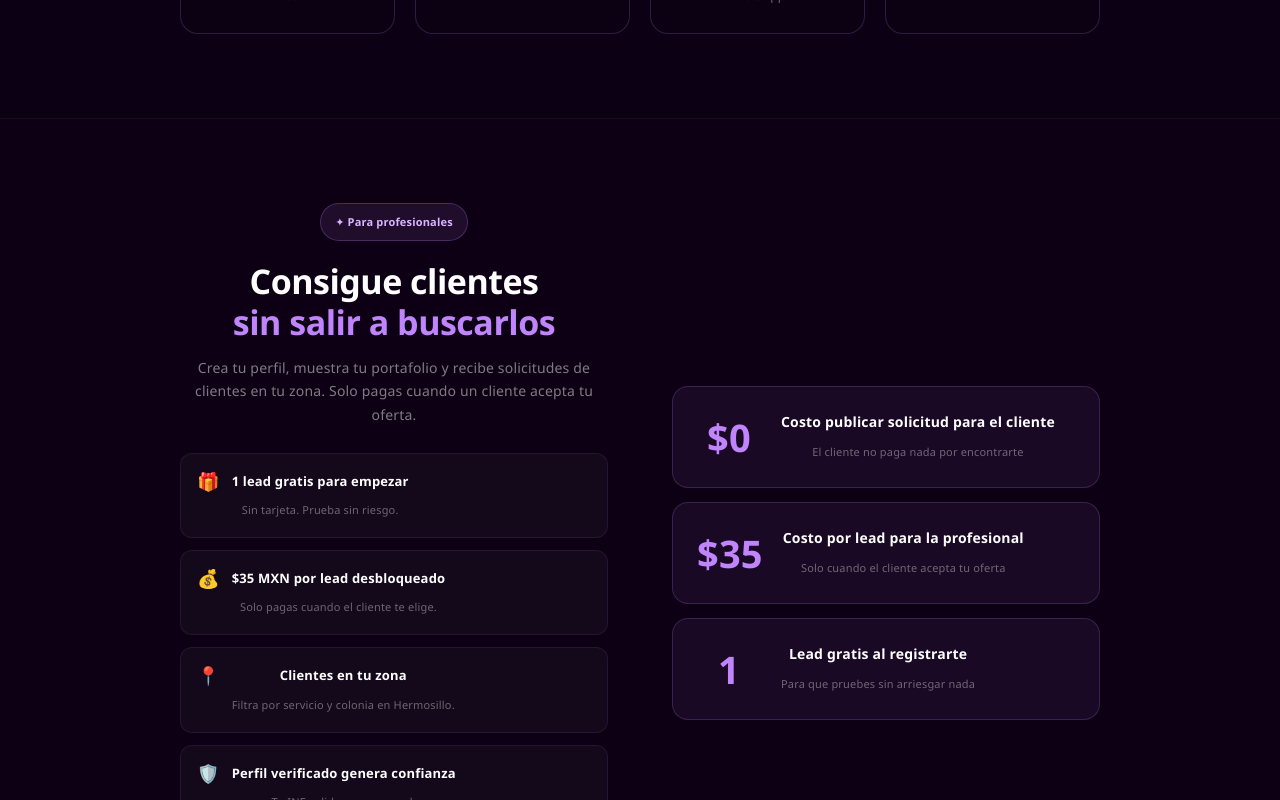
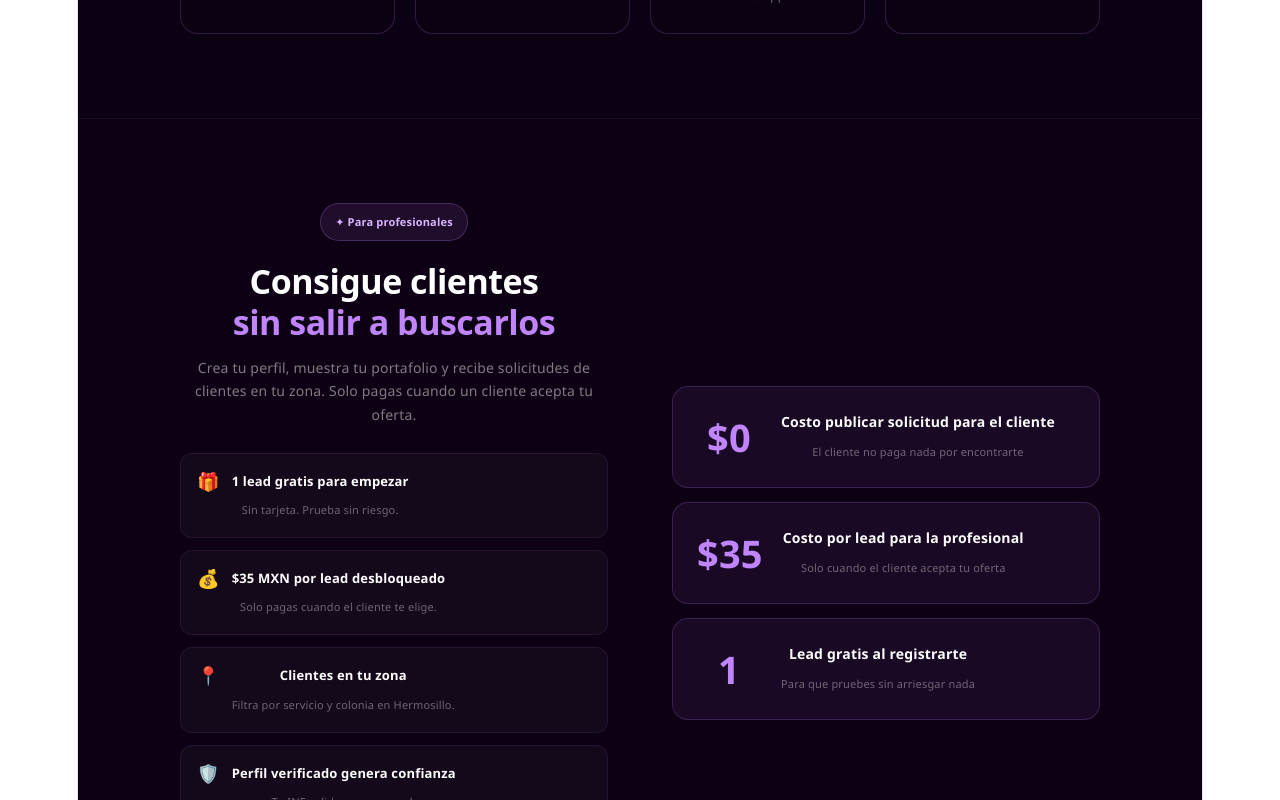
Before and after one commit to jgnurniu/bellason, a React (Vite) app: page / in a window 1280 px wide. Shown: the part 2000-2800 px from the top of the page. Built offline with nearby package versions, Linux system fonts and the light colour scheme.

Commit message:
Update index.css

```diff
--- a/src/index.css
+++ b/src/index.css
@@ -1,21 +1,23 @@
 :root {
-  --text: rgba(255, 255, 255, 0.55);
-  --text-h: #ffffff;
-  --bg: #0d0014;
-  --border: rgba(192, 132, 252, 0.15);
-  --code-bg: rgba(192, 132, 252, 0.08);
-  --accent: #c084fc;
-  --accent-bg: rgba(192, 132, 252, 0.1);
-  --accent-border: rgba(192, 132, 252, 0.45);
-  --social-bg: rgba(192, 132, 252, 0.06);
+  --text: #6b6375;
+  --text-h: #08060d;
+  --bg: #fff;
+  --border: #e5e4e7;
+  --code-bg: #f4f3ec;
+  --accent: #aa3bff;
+  --accent-bg: rgba(170, 59, 255, 0.1);
+  --accent-border: rgba(170, 59, 255, 0.5);
+  --social-bg: rgba(244, 243, 236, 0.5);
   --shadow:
-    rgba(0, 0, 0, 0.5) 0 10px 15px -3px, rgba(0, 0, 0, 0.3) 0 4px 6px -2px;
-  --sans: 'Segoe UI', system-ui, Roboto, sans-serif;
-  --heading: 'Segoe UI', system-ui, Roboto, sans-serif;
+    rgba(0, 0, 0, 0.1) 0 10px 15px -3px, rgba(0, 0, 0, 0.05) 0 4px 6px -2px;
+
+  --sans: system-ui, 'Segoe UI', Roboto, sans-serif;
+  --heading: system-ui, 'Segoe UI', Roboto, sans-serif;
   --mono: ui-monospace, Consolas, monospace;
+
   font: 18px/145% var(--sans);
   letter-spacing: 0.18px;
-  color-scheme: dark;
+  color-scheme: light dark;
   color: var(--text);
   background: var(--bg);
   font-synthesis: none;
@@ -28,27 +30,46 @@
   }
 }
 
+@media (prefers-color-scheme: dark) {
+  :root {
+    --text: #9ca3af;
+    --text-h: #f3f4f6;
+    --bg: #16171d;
+    --border: #2e303a;
+    --code-bg: #1f2028;
+    --accent: #c084fc;
+    --accent-bg: rgba(192, 132, 252, 0.15);
+    --accent-border: rgba(192, 132, 252, 0.5);
+    --social-bg: rgba(47, 48, 58, 0.5);
+    --shadow:
+      rgba(0, 0, 0, 0.4) 0 10px 15px -3px, rgba(0, 0, 0, 0.25) 0 4px 6px -2px;
+  }
+
+  #social .button-icon {
+    filter: invert(1) brightness(2);
+  }
+}
+
 body {
   margin: 0;
-  background: #0d0014;
 }
 
 #root {
-  width: 100%;
+  width: 1126px;
   max-width: 100%;
   margin: 0 auto;
   text-align: center;
+  border-inline: 1px solid var(--border);
   min-height: 100svh;
   display: flex;
   flex-direction: column;
   box-sizing: border-box;
-  background: #0d0014;
 }
 
 h1,
 h2 {
   font-family: var(--heading);
-  font-weight: 800;
+  font-weight: 500;
   color: var(--text-h);
 }
 
@@ -56,30 +77,22 @@
   font-size: 56px;
   letter-spacing: -1.68px;
   margin: 32px 0;
-
   @media (max-width: 1024px) {
     font-size: 36px;
     margin: 20px 0;
   }
 }
-
 h2 {
   font-size: 24px;
   line-height: 118%;
   letter-spacing: -0.24px;
   margin: 0 0 8px;
-
   @media (max-width: 1024px) {
     font-size: 20px;
   }
 }
-
 p {
   margin: 0;
-}
-
-a {
-  color: var(--accent);
 }
 
 code,
@@ -96,24 +109,3 @@
   padding: 4px 8px;
   background: var(--code-bg);
 }
-
-/* Scrollbar */
-::-webkit-scrollbar {
-  width: 6px;
-}
-::-webkit-scrollbar-track {
-  background: #0d0014;
-}
-::-webkit-scrollbar-thumb {
-  background: rgba(192, 132, 252, 0.3);
-  border-radius: 3px;
-}
-::-webkit-scrollbar-thumb:hover {
-  background: rgba(192, 132, 252, 0.55);
-}
-
-/* Selection */
-::selection {
-  background: rgba(192, 132, 252, 0.3);
-  color: #fff;
-}
```
